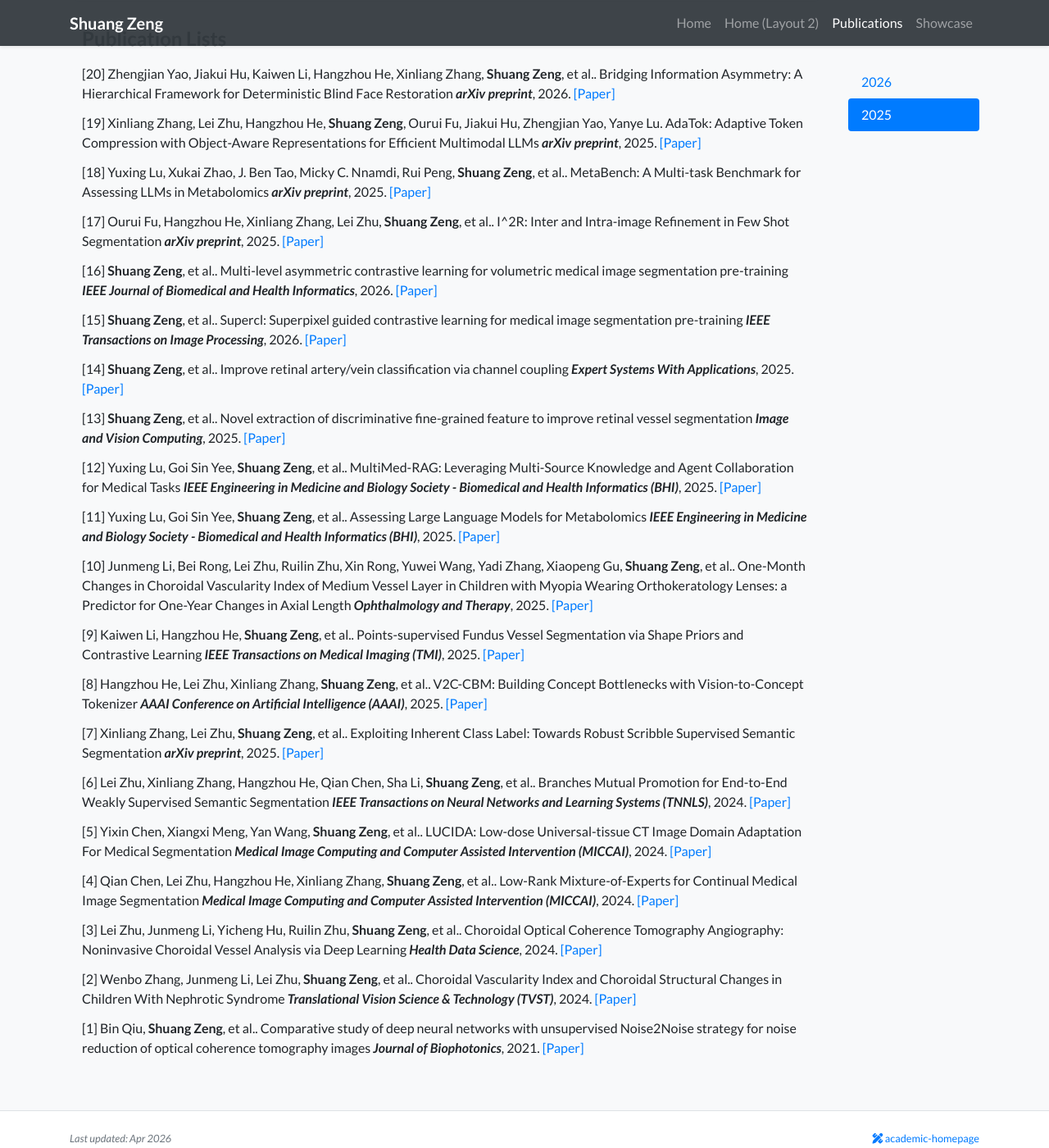
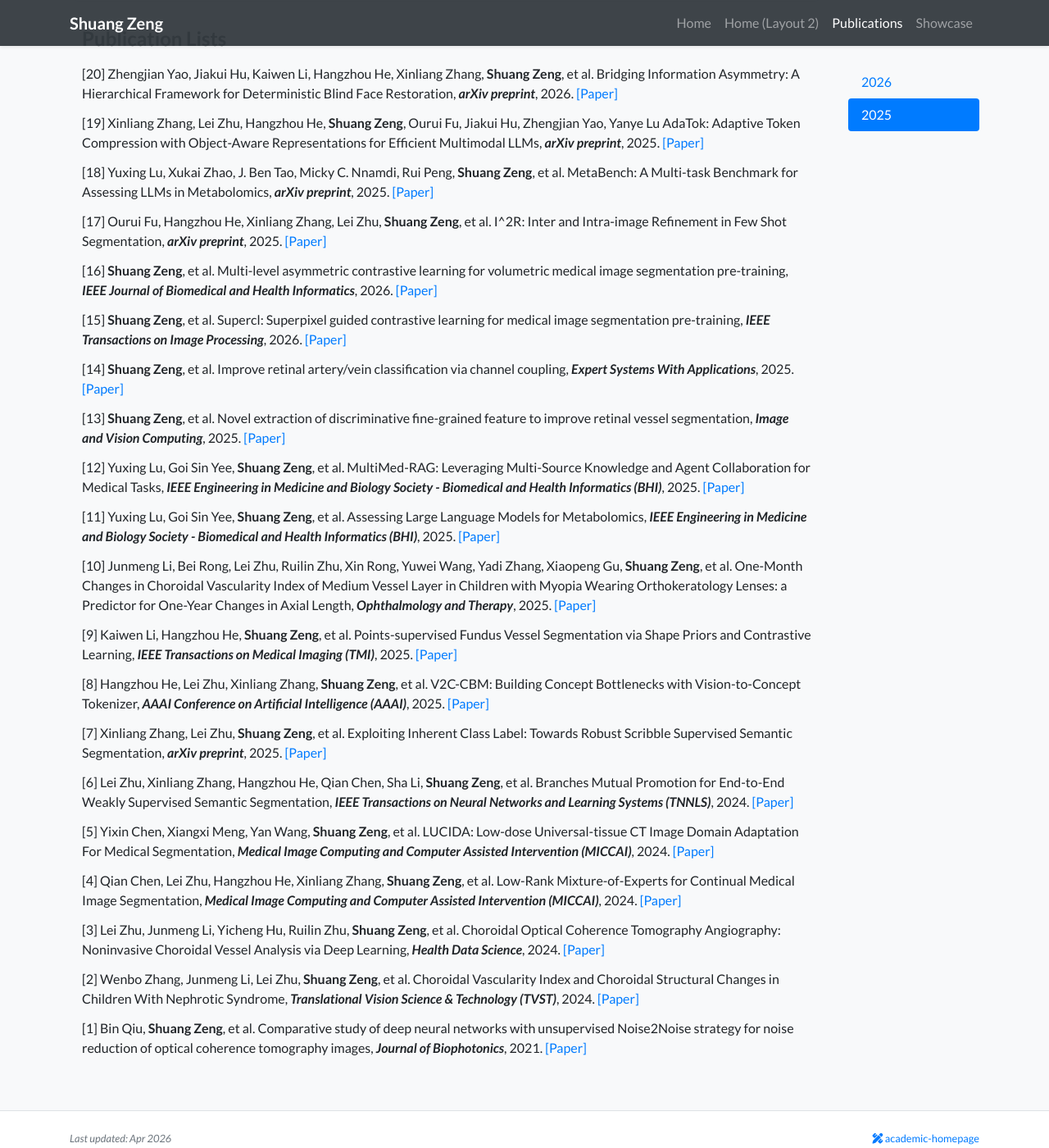
Before and after one commit to stevezs315/stevezs315.github.io, a Jekyll site: the page built from publications.html, in a window 1280 px wide and 1400 px high, scrolled down 1233 px. Shown: the whole window at 82% size. Built offline with Jekyll 4.4.1, drawn with Linux system fonts in a browser that asks for light colours; nearby versions of some CDN libraries; a style sheet for code colours, icons or effects is not loaded.

Commit message:
Update publications.html

```diff
--- a/publications.html
+++ b/publications.html
@@ -24,8 +24,8 @@ body_attr: >-
           <ul class="list-unstyled">
             {% for pub in site.data.co-author_pub %}
             <li style="margin-bottom: 0.75rem;">
-              [{{ pub.index }}] {{ pub.authors }}.
-              {{ pub.title }}
+              [{{ pub.index }}] {{ pub.authors }}
+              {{ pub.title }},
               <i>{{ pub.venue }}</i>, {{ pub.year }}.
               {% if pub.url %}<a href="{{ pub.url }}">[Paper]</a>{% endif %}
             </li>
```
